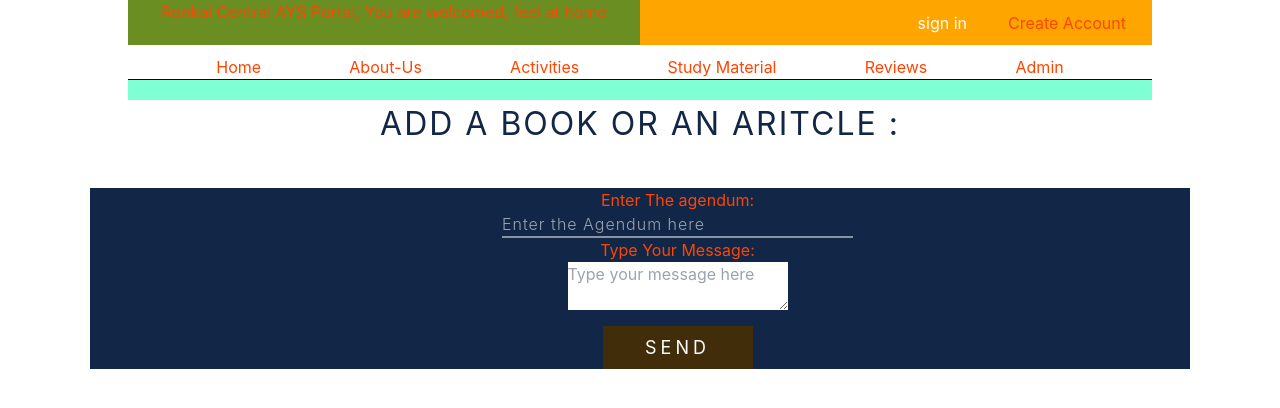
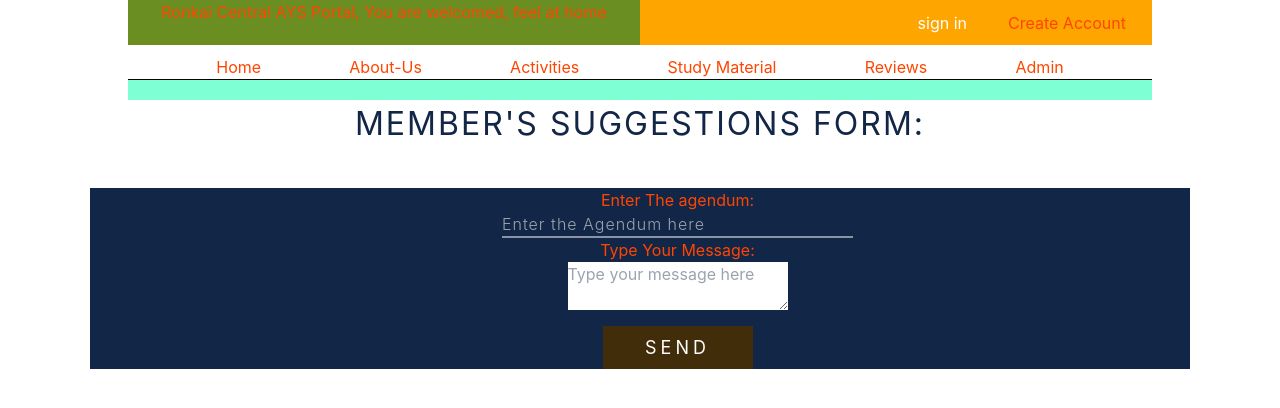
Before and after one commit to Oscarachieng/RONKAI_AYMS, a React (Create React App) app: page /suggestions in a window 1280 px wide. Shown: the top 408 px of the page. Built offline with nearby package versions, Linux system fonts and the light colour scheme.

Commit message:
Modifies title of the suggestion Form [client]

```diff
--- a/src/coomponents/reviews/Suggestions.js
+++ b/src/coomponents/reviews/Suggestions.js
@@ -17,7 +17,7 @@ const Suggestions = () => {
 
   return (
     <div>
-      <h4 className="form-header">Add a Book or an Aritcle :</h4>
+      <h4 className="form-header"> Member's Suggestions form:</h4>
       <div className="container">
         <form>
           <h5> Enter The agendum:</h5>
```
